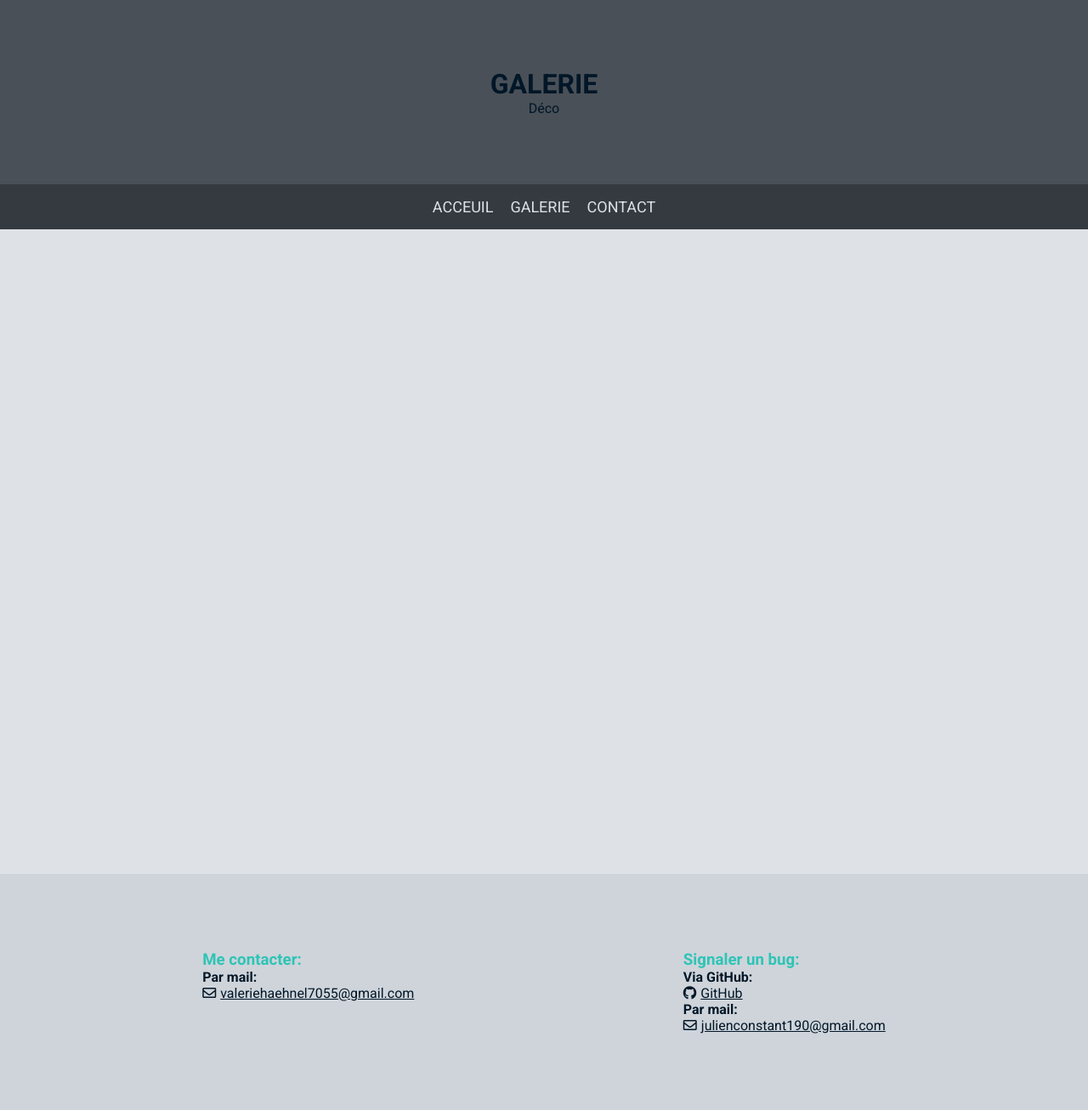
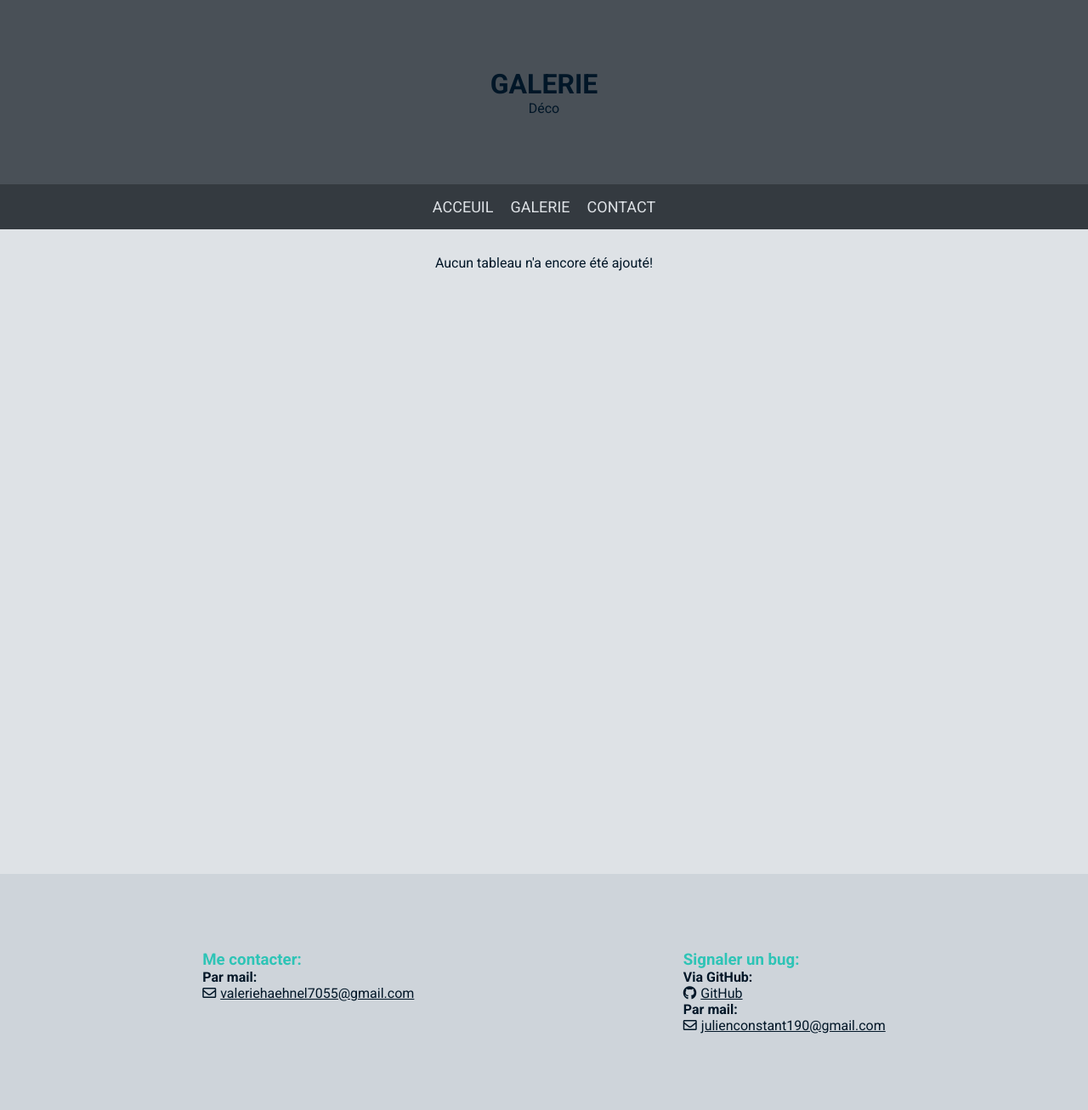
Before and after one commit to Juknum/Haehnel, a Jekyll site: the page built from galerie/deco.html, in a window 1280 px wide. Shown: the whole page at 85% size. Built offline with Jekyll 4.4.1, drawn with Linux system fonts in a browser that asks for light colours.

Commit message:
added disclaimer when no paintings

```diff
--- a/_includes/gallery_page.html
+++ b/_includes/gallery_page.html
@@ -13,9 +13,12 @@
 </div>
 
 <div class="paintings">
+  {%- assign found = false -%}
+
   {%- for image in site.static_files -%}
     {%- if image.path contains include.galleryPath -%}
       {%- assign imageName = image.basename | split: " - " -%}
+      {%- assign found = true -%}
 
         {%- if image.path contains "small" -%}
         <button class="painting" onclick="ShowFullscreen(`{{ site.baseurl }}`+`{{ image.path | replace_first: 'small', 'big' }}`)">
@@ -32,6 +35,10 @@
       {%- endif -%}
     {%- endif -%}
   {%- endfor -%}
+
+  {%- if found == false -%}
+    <p>Aucun tableau n'a encore été ajouté!</p>
+  {%- endif -%}
 </div>
 
 <script type="text/javascript" src="{{ site.baseurl }}/js/ShowFullscreen.js"></script>
```
